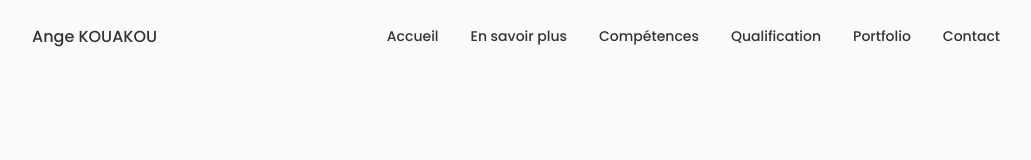
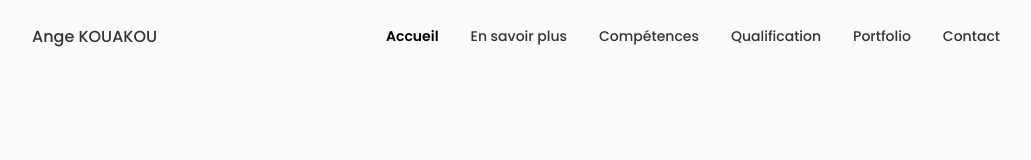
Before and after one commit to Ange230700/the-real-portfolio, a React (Vite) app in the folder client/: page / in a window 1280 px wide. Shown: the top 160 px of the page, without its empty margins (124-1155 px from the left). Built offline with nearby package versions, Linux system fonts and the light colour scheme; no server answers.

Commit message:
working...

```diff
--- a/client/src/components/common/Footer.jsx
+++ b/client/src/components/common/Footer.jsx
@@ -14,7 +14,11 @@ function Footer() {
         <ul className="footer__list">
           {navLinks.map((navLink) => (
             <li className="footer__item" key={navLink.id}>
-              <HashLink className="footer__link" to={`#${navLink.name}`} smooth>
+              <HashLink
+                className="footer__link"
+                to={`#${navLink.sectionId}`}
+                smooth
+              >
                 {capitalize(navLink.name)}
               </HashLink>
             </li>
--- a/client/src/components/common/Header.jsx
+++ b/client/src/components/common/Header.jsx
@@ -73,15 +73,15 @@ function Header() {
               <li className="nav__item" key={navLink.id}>
                 <HashLink
                   className={
-                    activeNav === `#${navLink.name}`
+                    activeNav === `#${navLink.sectionId}`
                       ? "nav__link active-link"
                       : "nav__link"
                   }
-                  to={`#${navLink.name}`}
+                  to={`#${navLink.sectionId}`}
                   smooth
-                  onClick={() => setActiveNav(`#${navLink.name}`)}
+                  onClick={() => setActiveNav(`#${navLink.sectionId}`)}
                 >
-                  <img className="nav__icon" src="" alt={navLink.name} />
+                  {/* <img className="nav__icon" src="" alt={navLink.name} /> */}
                   {capitalize(navLink.name)}
                 </HashLink>
               </li>
--- a/client/src/components/common/ScrollDown.jsx
+++ b/client/src/components/common/ScrollDown.jsx
@@ -4,9 +4,11 @@ import PropTypes from "prop-types";
 function ScrollDown({ navLinks, currentId }) {
   // Function to determine the next section
   const getNextSection = () => {
-    const currentIndex = navLinks.findIndex((link) => link.name === currentId);
+    const currentIndex = navLinks.findIndex(
+      (link) => link.sectionId === currentId
+    );
     if (currentIndex !== -1 && currentIndex < navLinks.length - 1) {
-      return navLinks[currentIndex + 1].name;
+      return navLinks[currentIndex + 1].sectionId;
     }
     return null; // No next section available
   };
@@ -49,6 +51,7 @@ ScrollDown.propTypes = {
   navLinks: PropTypes.arrayOf(
     PropTypes.shape({
       name: PropTypes.string,
+      sectionId: PropTypes.string,
     })
   ).isRequired,
   currentId: PropTypes.string.isRequired,
--- a/client/src/data/Header/navLinks.jsx
+++ b/client/src/data/Header/navLinks.jsx
@@ -1,10 +1,10 @@
 const navLinks = [
-  { id: 1, name: "accueil" },
-  { id: 2, name: "en savoir plus" },
-  { id: 3, name: "compétences" },
-  { id: 4, name: "qualification" },
-  { id: 5, name: "portfolio" },
-  { id: 6, name: "contact" },
+  { id: 1, name: "accueil", sectionId: "home" },
+  { id: 2, name: "en savoir plus", sectionId: "about" },
+  { id: 3, name: "compétences", sectionId: "skills" },
+  { id: 4, name: "qualification", sectionId: "qualification" },
+  { id: 5, name: "portfolio", sectionId: "portfolio" },
+  { id: 6, name: "contact", sectionId: "contact" },
   // { id: 4, name: "services" },
   // { id: 5, name: "qualification" },
   // { id: 6, name: "testimonials" },
--- a/client/src/sections/About.jsx
+++ b/client/src/sections/About.jsx
@@ -48,7 +48,7 @@ function About({ navLinks }) {
           </a>
         </div>
 
-        <ScrollDown navLinks={navLinks} currentId="en savoir plus" />
+        <ScrollDown navLinks={navLinks} currentId="about" />
       </div>
     </section>
   );
--- a/client/src/sections/Home.jsx
+++ b/client/src/sections/Home.jsx
@@ -16,7 +16,7 @@ function Home({ navLinks }) {
           <Introduction />
         </div>
 
-        <ScrollDown navLinks={navLinks} currentId="accueil" />
+        <ScrollDown navLinks={navLinks} currentId="home" />
       </div>
     </section>
   );
--- a/client/src/sections/Skills.jsx
+++ b/client/src/sections/Skills.jsx
@@ -13,7 +13,7 @@ function Skills({ navLinks }) {
         <Frontend />
         <Backend />
 
-        <ScrollDown navLinks={navLinks} currentId="compétences" />
+        <ScrollDown navLinks={navLinks} currentId="skills" />
       </div>
     </section>
   );
```
